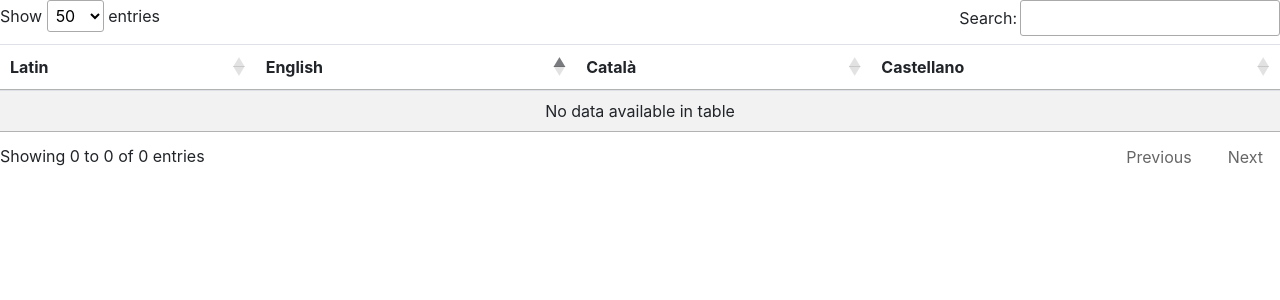
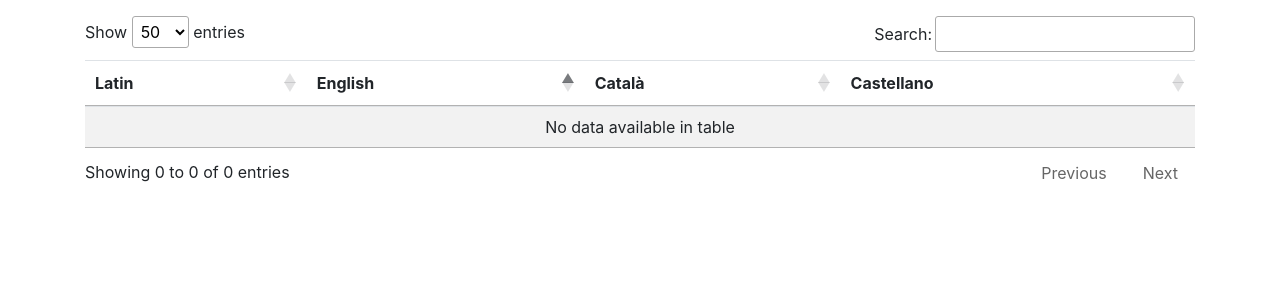
Before and after one commit to jen-thomas/wildlife-sites, a Django app: page /species/list/ in a window 1280 px wide. Shown: the top 300 px of the page. Run offline with Django 3.2, Linux system fonts and the light colour scheme; data that the repository does not hold is empty; parts of the project's set-up code (start-up, migrations or seed data) failed here and were passed over; some libraries are stand-ins or nearby versions.

Commit message:
Adds: <main role="main" class="container">
Adds margins on the left and right

```diff
--- a/WildlifeSites/wildlife_sites/templates/wildlife_sites/species_list.html
+++ b/WildlifeSites/wildlife_sites/templates/wildlife_sites/species_list.html
@@ -1,6 +1,9 @@
 <!DOCTYPE html>
 <html lang="en">
 <head>
+    <meta charset="UTF-8">
+    <meta name="viewport" content="width=device-width, initial-scale=1, shrink-to-fit=no">
+
     <link rel="stylesheet" href="https://stackpath.bootstrapcdn.com/bootstrap/4.4.1/css/bootstrap.min.css"
           integrity="sha384-Vkoo8x4CGsO3+Hhxv8T/Q5PaXtkKtu6ug5TOeNV6gBiFeWPGFN9MuhOf23Q9Ifjh" crossorigin="anonymous">
     <script src="https://code.jquery.com/jquery-3.3.1.js"></script>
@@ -12,10 +15,12 @@
             integrity="sha384-wfSDF2E50Y2D1uUdj0O3uMBJnjuUD4Ih7YwaYd1iqfktj0Uod8GCExl3Og8ifwB6"
             crossorigin="anonymous"></script>
     <script src="https://cdn.datatables.net/1.10.20/js/jquery.dataTables.min.js"></script>
-    <meta charset="UTF-8">
+
     <title>Species list</title>
 </head>
 <body>
+<main role="main" class="container">
+    <p></p>
     <table id="species" class="table table-striped">
         <thead>
         <tr>
@@ -44,5 +49,6 @@
             });
         });
     </script>
+</main>
 </body>
 </html>
```
Lines whose indentation alone changed are shown as unchanged.
